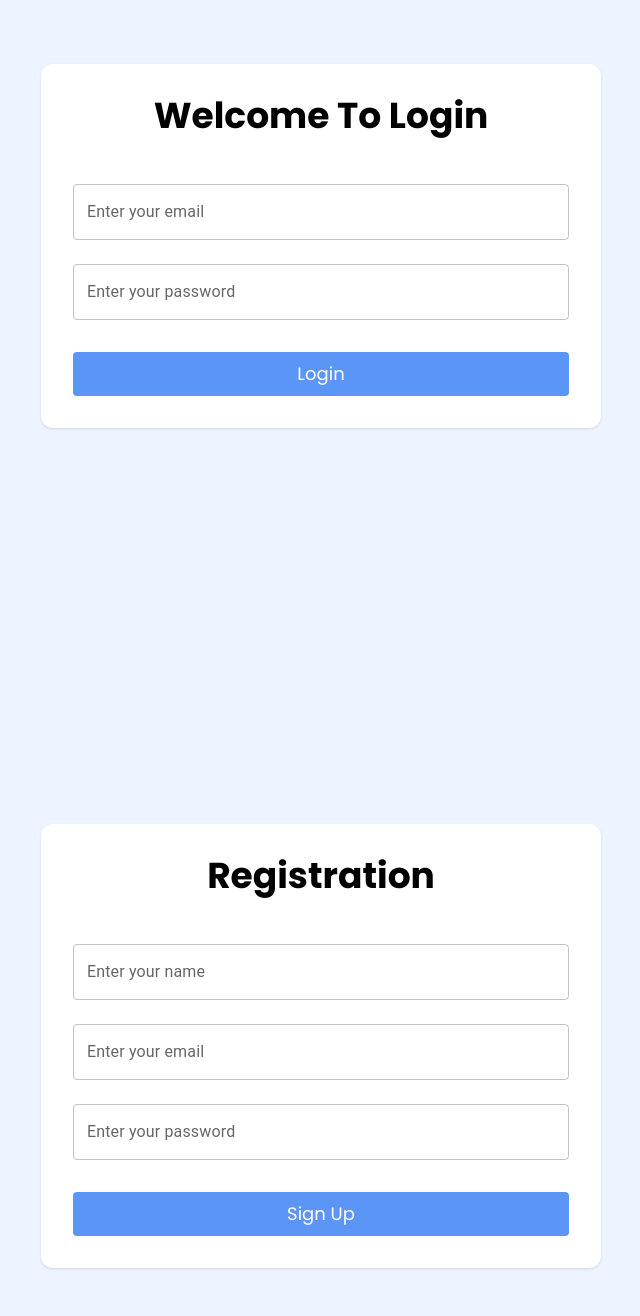
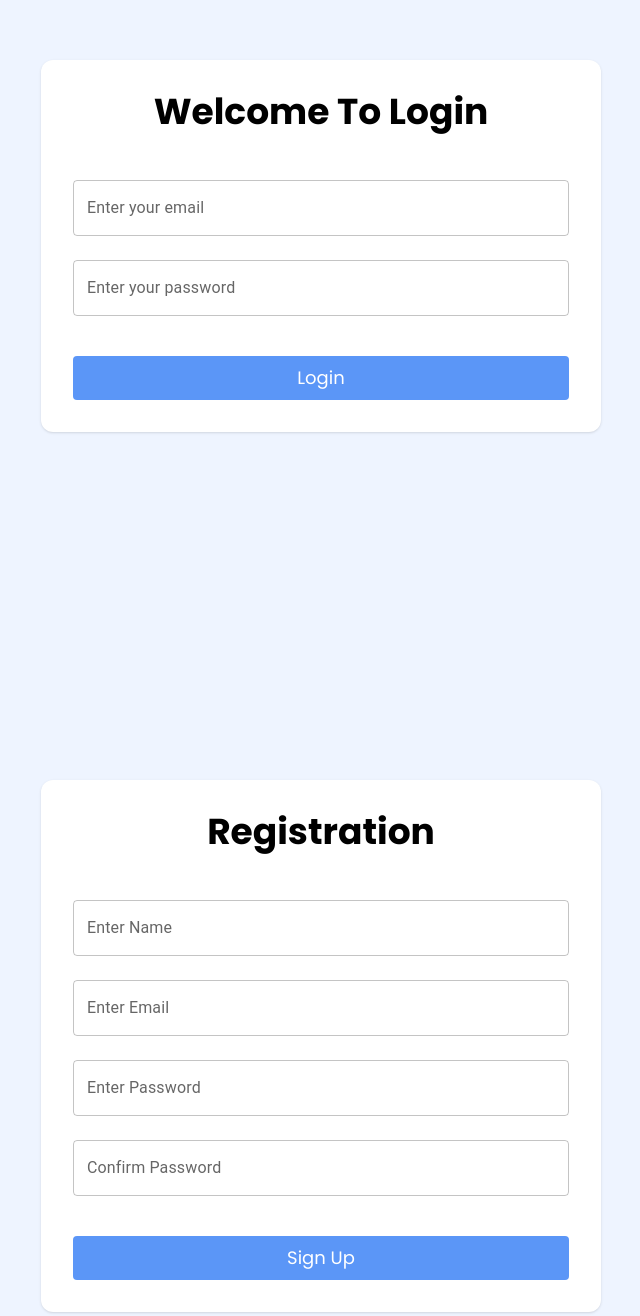
Before and after one commit to PiyalSt/Mordern_Chat_Application, a React (Vite) app: page / in a window 1280 px wide. Shown: the part 154-1470 px from the top of the page, without its empty margins (319-959 px from the left). Built offline with nearby package versions, Linux system fonts and the light colour scheme.

Commit message:
feat: install react-toastify

```diff
--- a/package.json
+++ b/package.json
@@ -18,6 +18,7 @@
     "react-dom": "^19.2.7",
     "react-icons": "^5.7.0",
     "react-router": "^8.2.0",
+    "react-toastify": "^11.1.0",
     "tailwindcss": "^4.3.3"
   },
   "devDependencies": {
--- a/src/components/CommonButtons.jsx
+++ b/src/components/CommonButtons.jsx
@@ -1,10 +1,10 @@
 import React from 'react'
 
-const CommonButtons = ({text}) => {
+const CommonButtons = ({text, onclick}) => {
   return (
     <>
       <div className='w-full py-2 px-6 bg-primary text-white text-center cursor-pointer rounded-sm active:scale-95'>
-        <p className='text-lg'>{text}</p>
+        <p onClick={onclick} className='text-lg'>{text}</p>
       </div>
     </>
   )
--- a/src/pages/Login.jsx
+++ b/src/pages/Login.jsx
@@ -1,23 +1,39 @@
-import { TextField } from '@mui/material'
-import React from 'react'
-import CommonButtons from '../components/CommonButtons'
+import { TextField } from "@mui/material";
+import React, { useState } from "react";
+import CommonButtons from "../components/CommonButtons";
 
 const Login = () => {
+  const [email, setEmail] = useState('')
+  const [password, setPassword] = useState('')
+
+  const loginValidation = () => {
+    console.log(email);
+
+  }
+
   return (
-    <div className='w-full h-screen bg-primary/10 flex items-center justify-center'>
-      <div className='w-140 bg-white shadow p-8 rounded-xl'>
-        <h2 className='text-center text-4xl font-bold'>Welcome To Login</h2>
+    <div className="w-full h-screen bg-primary/10 flex items-center justify-center">
+      <div className="w-140 bg-white shadow p-8 rounded-xl mx-6">
+        <h2 className="text-center text-4xl font-bold">Welcome To Login</h2>
 
-          <div className='flex flex-col gap-6 mt-12'>
-            <TextField type='email' label="Enter your email" variant="outlined" />
-            <TextField type='password' label="Enter your password" variant="outlined" />
-          </div>
-        <div className='flex justify-center mt-8'>
-          <CommonButtons text={'Login'} />
+        <div className="flex flex-col gap-6 mt-12">
+          <TextField
+            onChange={(e) => setEmail(e.target.value)}
+            type="email"
+            label="Enter your email"
+            variant="outlined" />
+          <TextField
+            type="password"
+            label="Enter your password"
+            variant="outlined"
+          />
+        </div>
+        <div className="flex justify-center mt-10">
+          <CommonButtons onclick={loginValidation} text={"Login"} />
         </div>
       </div>
     </div>
-  )
-}
+  );
+};
 
-export default Login
+export default Login;
--- a/src/pages/Registration.jsx
+++ b/src/pages/Registration.jsx
@@ -1,33 +1,58 @@
 import { TextField } from "@mui/material";
-import React from "react";
+import React, { useState } from "react";
 import CommonButtons from "../components/CommonButtons";
 
 const Registration = () => {
+  const [user, setUser] = useState('')
+  const [userError, setUserError] = useState(false)
+  const [email, setEmail] = useState('')
+  const [password, setPassword] = useState('')
+  const [confirmPassword, setConfirmPassword] = useState('')
+
+  const registrationValidation = () => {
+    if(!user) {
+      console.log('Please enter name');
+      setUserError(true)
+    }
+
+    console.log(user)
+  }
+
   return (
     <>
       <div className="w-full h-screen bg-primary/10 flex items-center justify-center">
-        <div className="w-140 bg-white shadow p-8 rounded-xl">
+        <div className="w-140 bg-white shadow p-8 rounded-xl mx-6">
           <h2 className="text-center text-4xl font-bold">Registration</h2>
 
           <div className="flex flex-col gap-6 mt-12">
             <TextField
+              onChange={(e)=> {
+                setUser(e.target.value)
+                setUserError(false)
+              }}
               type="text"
-              label="Enter your name"
+              label="Enter Name"
               variant="outlined"
+              error={userError}
             />
             <TextField
               type="email"
-              label="Enter your email"
+              label="Enter Email"
               variant="outlined"
             />
             <TextField
               type="password"
-              label="Enter your password"
+              label="Enter Password"
+              variant="outlined"
+            />
+            <TextField
+              type="password"
+              label="Confirm Password"
               variant="outlined"
             />
           </div>
-          <div className="flex justify-center mt-8">
-            <CommonButtons text={"Sign Up"} />
+          <div className="flex justify-center mt-10">
+            <CommonButtons onclick={registrationValidation} text={"Sign Up"} />
           </div>
         </div>
       </div>
```
Also changed, not shown: 1 other file (tests, documents, lock files or other folders).
